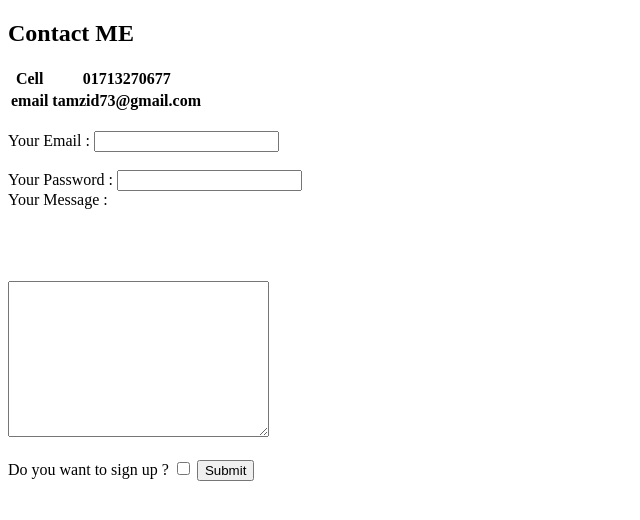
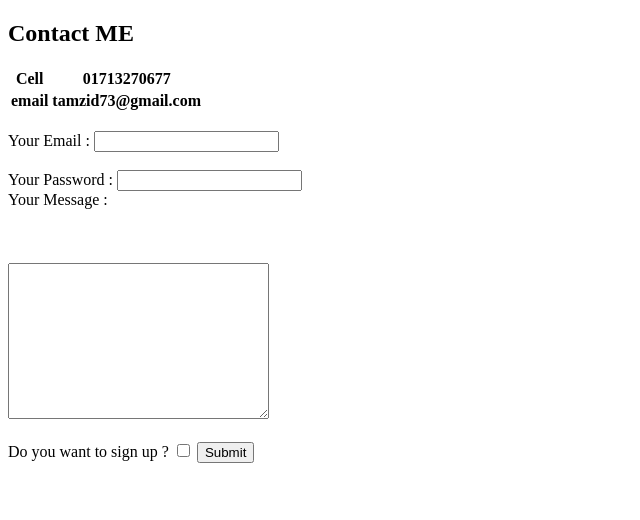
Before and after one commit to tamzid73/cv, a plain HTML site: page contact_me.html in a window 1280 px wide. Shown: the whole page, without its empty margins (0-640 px from the left). Drawn offline with Linux system fonts and the light colour scheme.

Commit message:
Update contact_me.html

```diff
--- a/contact_me.html
+++ b/contact_me.html
@@ -27,7 +27,7 @@
       <label for="">Your Password : </label>
       <input type="password" name="your password" value="">
       <br>
-      <label for="">Your Message : </label><br><br><br><br><br>
+      <label for="">Your Message : </label><br><br><br><br>
       <textarea name="YourName" rows="10" cols="30"></textarea>
       <br><br>
       <label for="">Do you want to sign up ?</label>
```
